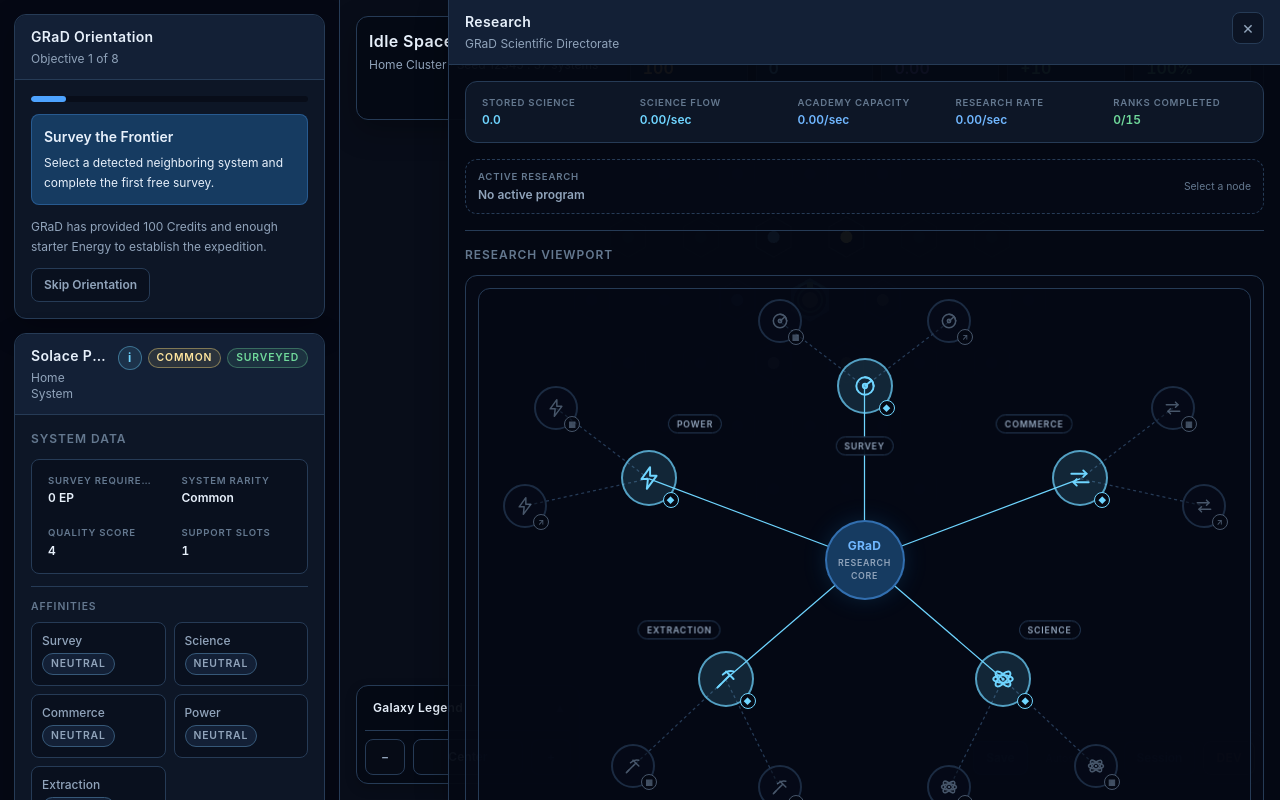
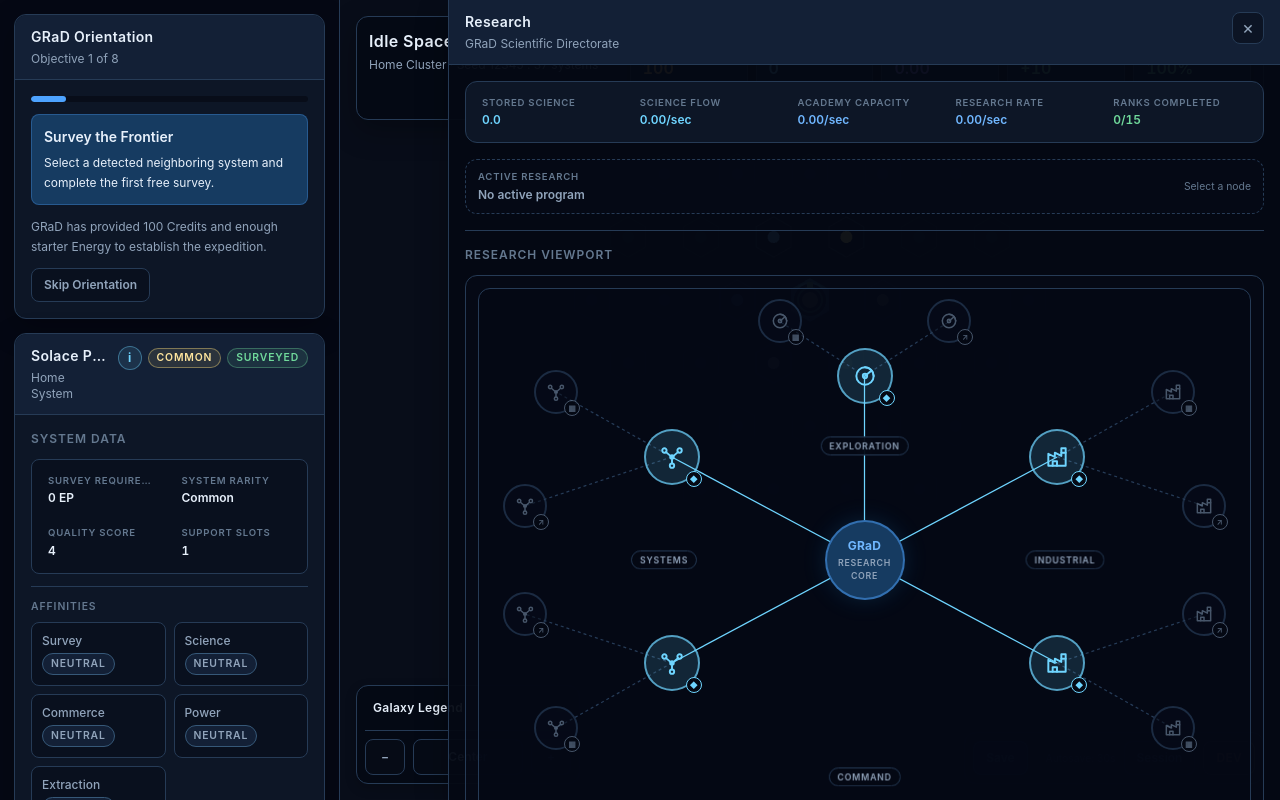
Before and after one commit to michael-speer87/idle-space-exploration, a React (Vite) app: page / in a window 1280 px wide. Both pictures are taken after a click on the button "Research". Built offline with nearby package versions, Linux system fonts and the light colour scheme.

Commit message:
refactor: organize research into directorates

```diff
--- a/src/components/research/ResearchNodeIcon.tsx
+++ b/src/components/research/ResearchNodeIcon.tsx
@@ -1,16 +1,19 @@
-import type { ReactNode } from "react";
 import type {
-    ResearchDiscipline,
-    ResearchNodeKind,
-} from "./researchWebLayout"
+  ReactNode,
+} from "react";
+
+import type {
+  ResearchDirectorate,
+  ResearchNodeKind,
+} from "./researchWebLayout";
 
 type ResearchNodeIconProps = {
-    discipline: ResearchDiscipline;
-    kind: ResearchNodeKind;
-}
+  directorate: ResearchDirectorate;
+  kind: ResearchNodeKind;
+};
 
 export function ResearchNodeIcon({
-  discipline,
+  directorate,
   kind,
 }: ResearchNodeIconProps) {
   return (
@@ -30,12 +33,14 @@ export function ResearchNodeIcon({
         strokeLinecap="round"
         strokeLinejoin="round"
       >
-        {getDisciplineGlyph(discipline)}
+        {getDirectorateGlyph(
+          directorate,
+        )}
       </svg>
 
       <span
         className="
-          absolute -right-1 -bottom-1
+          absolute -bottom-1 -right-1
           flex h-4 w-4
           items-center justify-center
           rounded-full border
@@ -51,77 +56,108 @@ export function ResearchNodeIcon({
   );
 }
 
-function getDisciplineGlyph(
-  discipline: ResearchDiscipline,
+function getDirectorateGlyph(
+  directorate: ResearchDirectorate,
 ): ReactNode {
-  switch (discipline) {
-    case "survey":
+  switch (directorate) {
+    case "exploration":
       return (
         <>
-          <circle cx="12" cy="12" r="8" />
-          <circle cx="12" cy="12" r="2" />
-          <path d="M12 12L18 7" />
-          <path d="M12 4A8 8 0 0 1 20 12" />
-        </>
-      );
-
-    case "commerce":
-      return (
-        <>
-          <path d="M4 8H18" />
-          <path d="M15 5L18 8L15 11" />
-          <path d="M20 16H6" />
-          <path d="M9 13L6 16L9 19" />
-        </>
-      );
-
-    case "science":
-      return (
-        <>
-          <ellipse
-            cx="12"
-            cy="12"
-            rx="9"
-            ry="3.5"
-          />
-          <ellipse
-            cx="12"
-            cy="12"
-            rx="3.5"
-            ry="9"
-            transform="rotate(45 12 12)"
-          />
-          <ellipse
-            cx="12"
-            cy="12"
-            rx="3.5"
-            ry="9"
-            transform="rotate(-45 12 12)"
-          />
           <circle
             cx="12"
             cy="12"
-            r="1.5"
-            fill="currentColor"
-            stroke="none"
+            r="8"
+          />
+
+          <circle
+            cx="12"
+            cy="12"
+            r="2"
+          />
+
+          <path d="M12 12L18 7" />
+
+          <path
+            d="
+              M12 4
+              A8 8 0 0 1
+              20 12
+            "
           />
         </>
       );
 
-    case "power":
+    case "industrial":
       return (
         <>
-          <path d="M13 2L5 13H11L10 22L19 10H13L13 2Z" />
+          <path
+            d="
+              M4 20V9
+              L10 12V8
+              L16 11V4
+              H20V20
+              H4Z
+            "
+          />
+
+          <path d="M8 20V16H12V20" />
+          <path d="M16 8H20" />
         </>
       );
 
-    case "extraction":
+    case "systems":
       return (
         <>
-          <path d="M5 19L15 9" />
-          <path d="M12 5L19 12" />
-          <path d="M9 8C12 5 15 4 19 5" />
-          <path d="M4 20L7 17" />
+          <circle
+            cx="12"
+            cy="12"
+            r="2.5"
+            fill="currentColor"
+            stroke="none"
+          />
+
+          <circle
+            cx="5"
+            cy="6"
+            r="2"
+          />
+
+          <circle
+            cx="19"
+            cy="6"
+            r="2"
+          />
+
+          <circle
+            cx="12"
+            cy="20"
+            r="2"
+          />
+
+          <path d="M6.5 7.5L10 10.5" />
+          <path d="M17.5 7.5L14 10.5" />
+          <path d="M12 14.5V18" />
+        </>
+      );
+
+    case "command":
+      return (
+        <>
+          <path
+            d="
+              M12 3
+              L19 6V11
+              C19 15.5
+              16.2 19
+              12 21
+              C7.8 19
+              5 15.5
+              5 11V6
+              L12 3Z
+            "
+          />
+
+          <path d="M9 12L11 14L15 10" />
         </>
       );
   }
--- a/src/components/research/ResearchWeb.tsx
+++ b/src/components/research/ResearchWeb.tsx
@@ -9,7 +9,7 @@ import {
   RESEARCH_WEB_CONNECTIONS,
   RESEARCH_WEB_LAYOUT,
   RESEARCH_WEB_PROJECT_IDS,
-  type ResearchDiscipline,
+  type ResearchDirectorate,
   type ResearchNodeKind,
   type ResearchWebNodeLayout,
   type ResearchWebPointId,
@@ -17,35 +17,31 @@ import {
 import { ResearchNodeIcon } from "./ResearchNodeIcon";
 import { useEffect, useRef } from "react";
 
-const RESEARCH_DISCIPLINE_LABELS: Array<{
-  discipline: ResearchDiscipline;
-  x: number;
-  y: number;
-}> = [
+const RESEARCH_DIRECTORATE_LABELS:
+  Array<{
+    directorate: ResearchDirectorate;
+    x: number;
+    y: number;
+  }> = [
     {
-      discipline: "survey",
+      directorate: "exploration",
       x: 50,
       y: 29,
     },
     {
-      discipline: "commerce",
-      x: 72,
-      y: 25,
+      directorate: "industrial",
+      x: 76,
+      y: 50,
     },
     {
-      discipline: "science",
-      x: 74,
-      y: 63,
+      directorate: "systems",
+      x: 24,
+      y: 50,
     },
     {
-      discipline: "extraction",
-      x: 26,
-      y: 63,
-    },
-    {
-      discipline: "power",
-      x: 28,
-      y: 25,
+      directorate: "command",
+      x: 50,
+      y: 90,
     },
   ];
 
@@ -145,7 +141,7 @@ export function ResearchWeb({
           bg-ise-void/55
         "
         role="group"
-        aria-label="Research technology web"
+        aria-label="Research directorate web"
       >
         <ResearchConnectionLayer
           research={research}
@@ -154,11 +150,11 @@ export function ResearchWeb({
 
         <ResearchCore />
 
-        {RESEARCH_DISCIPLINE_LABELS.map(
-          ({ discipline, x, y }) => (
-            <ResearchDisciplineLabel
-              key={discipline}
-              discipline={discipline}
+        {RESEARCH_DIRECTORATE_LABELS.map(
+          ({ directorate, x, y }) => (
+            <ResearchDirectorateLabel
+              key={directorate}
+              directorate={directorate}
               x={x}
               y={y}
             />
@@ -226,7 +222,7 @@ export function ResearchWeb({
             <ResearchNodeButton
               key={projectId}
               projectId={projectId}
-              discipline={layout.discipline}
+              directorate={layout.directorate}
               kind={layout.kind}
               x={layout.x}
               y={layout.y}
@@ -405,17 +401,17 @@ function ResearchCore() {
   );
 }
 
-type ResearchDisciplineLabelProps = {
-  discipline: ResearchDiscipline;
+type ResearchDirectorateLabelProps = {
+  directorate: ResearchDirectorate;
   x: number;
   y: number;
 };
 
-function ResearchDisciplineLabel({
-  discipline,
+function ResearchDirectorateLabel({
+  directorate,
   x,
   y,
-}: ResearchDisciplineLabelProps) {
+}: ResearchDirectorateLabelProps) {
   return (
     <span
       className="
@@ -433,7 +429,7 @@ function ResearchDisciplineLabel({
       }}
       aria-hidden="true"
     >
-      {formatDisciplineName(discipline)}
+      {formatDirectorateName(directorate)}
     </span>
   );
 }
@@ -496,7 +492,7 @@ function ResearchWebKeyItem({
 
 type ResearchNodeButtonProps = {
   projectId: ResearchProjectId;
-  discipline: ResearchDiscipline;
+  directorate: ResearchDirectorate;
   kind: ResearchNodeKind;
   x: number;
   y: number;
@@ -520,7 +516,7 @@ type ResearchNodeButtonProps = {
 
 function ResearchNodeButton({
   projectId,
-  discipline,
+  directorate,
   kind,
   x,
   y,
@@ -654,7 +650,7 @@ function ResearchNodeButton({
         }}
       >
         <ResearchNodeIcon
-          discipline={discipline}
+          directorate={directorate}
           kind={kind}
         />
 
@@ -709,7 +705,7 @@ function ResearchNodeButton({
         nextRankNumber={nextRankNumber}
         progressPercent={progressPercent}
         stateLabel={stateLabel}
-        discipline={discipline}
+        directorate={directorate}
         kind={kind}
         canStart={canStart}
         isActive={isActive}
@@ -799,7 +795,7 @@ type ResearchNodeTooltipProps = {
   nextRankNumber: number | null;
   progressPercent: number;
   stateLabel: string;
-  discipline: ResearchDiscipline;
+  directorate: ResearchDirectorate;
   kind: ResearchNodeKind;
   canStart: boolean;
   isActive: boolean;
@@ -823,7 +819,7 @@ function ResearchNodeTooltip({
   nextRankNumber,
   progressPercent,
   stateLabel,
-  discipline,
+  directorate,
   kind,
   canStart,
   isActive,
@@ -911,7 +907,7 @@ function ResearchNodeTooltip({
       tracking-[0.06em] text-ise-text-muted
     "
         >
-          {formatDisciplineName(discipline)}
+          {formatDirectorateName(directorate)}
         </span>
 
         <span
@@ -1108,31 +1104,27 @@ function formatPrerequisiteNames(
         programId,
         requiredRank,
       }) =>
-        `${
-          RESEARCH_PROGRAMS[programId]
-            .name
+        `${RESEARCH_PROGRAMS[programId]
+          .name
         } Rank ${requiredRank}`,
     )
     .join(", ");
 }
 
-function formatDisciplineName(
-  discipline: ResearchDiscipline,
+function formatDirectorateName(
+  directorate: ResearchDirectorate,
 ): string {
-  switch (discipline) {
-    case "survey":
-      return "Survey";
+  switch (directorate) {
+    case "exploration":
+      return "Exploration";
 
-    case "commerce":
-      return "Commerce";
+    case "industrial":
+      return "Industrial";
 
-    case "science":
-      return "Science";
+    case "systems":
+      return "Systems";
 
-    case "power":
-      return "Power";
-
-    case "extraction":
-      return "Extraction";
+    case "command":
+      return "Command";
   }
 }
--- a/src/components/research/researchWebLayout.ts
+++ b/src/components/research/researchWebLayout.ts
@@ -1,11 +1,20 @@
-import type { ResearchProjectId } from "../../game/config/research";
+import type {
+  ResearchProjectId,
+} from "../../game/config/research";
 
-export type ResearchDiscipline =
-  | "survey"
-  | "commerce"
-  | "science"
-  | "power"
-  | "extraction";
+export type ResearchDirectorate =
+  | "exploration"
+  | "industrial"
+  | "systems"
+  | "command";
+
+export const RESEARCH_DIRECTORATE_IDS:
+  readonly ResearchDirectorate[] = [
+    "exploration",
+    "industrial",
+    "systems",
+    "command",
+  ];
 
 export type ResearchNodeKind =
   | "foundation"
@@ -15,7 +24,7 @@ export type ResearchNodeKind =
 export type ResearchWebNodeLayout = {
   x: number;
   y: number;
-  discipline: ResearchDiscipline;
+  directorate: ResearchDirectorate;
   kind: ResearchNodeKind;
 };
 
@@ -34,119 +43,136 @@ export const RESEARCH_WEB_CENTER = {
 } as const;
 
 export const RESEARCH_WEB_LAYOUT = {
+  /*
+   * Exploration Directorate
+   */
+
   improved_survey_arrays: {
     x: 50,
-    y: 18,
-    discipline: "survey",
+    y: 16,
+    directorate: "exploration",
     kind: "foundation",
   },
 
   auxiliary_survey_instrumentation: {
     x: 39,
     y: 6,
-    discipline: "survey",
+    directorate: "exploration",
     kind: "infrastructure",
   },
 
   deep_range_telemetry: {
     x: 61,
     y: 6,
-    discipline: "survey",
+    directorate: "exploration",
     kind: "performance",
   },
 
+  /*
+   * Industrial Directorate
+   */
+
   commerce_optimization: {
-    x: 78,
-    y: 35,
-    discipline: "commerce",
+    x: 75,
+    y: 31,
+    directorate: "industrial",
     kind: "foundation",
   },
 
   regional_trade_networks: {
     x: 90,
-    y: 22,
-    discipline: "commerce",
+    y: 19,
+    directorate: "industrial",
     kind: "infrastructure",
   },
 
   interstellar_market_forecasting: {
     x: 94,
     y: 40,
-    discipline: "commerce",
-    kind: "performance",
-  },
-
-  applied_science_methods: {
-    x: 68,
-    y: 72,
-    discipline: "science",
-    kind: "foundation",
-  },
-
-  distributed_research_facilities: {
-    x: 80,
-    y: 88,
-    discipline: "science",
-    kind: "infrastructure",
-  },
-
-  parallel_analysis_protocols: {
-    x: 61,
-    y: 92,
-    discipline: "science",
+    directorate: "industrial",
     kind: "performance",
   },
 
   extraction_handling: {
-    x: 32,
-    y: 72,
-    discipline: "extraction",
+    x: 75,
+    y: 69,
+    directorate: "industrial",
     kind: "foundation",
   },
 
   industrial_refining_methods: {
-    x: 20,
-    y: 88,
-    discipline: "extraction",
+    x: 90,
+    y: 81,
+    directorate: "industrial",
     kind: "infrastructure",
   },
 
   advanced_material_processing: {
-    x: 39,
-    y: 92,
-    discipline: "extraction",
+    x: 94,
+    y: 60,
+    directorate: "industrial",
     kind: "performance",
   },
 
+  /*
+   * Systems Directorate
+   */
+
   power_relay_efficiency: {
-    x: 22,
-    y: 35,
-    discipline: "power",
+    x: 25,
+    y: 31,
+    directorate: "systems",
     kind: "foundation",
   },
 
   localized_power_infrastructure: {
     x: 10,
-    y: 22,
-    discipline: "power",
+    y: 19,
+    directorate: "systems",
     kind: "infrastructure",
   },
 
   adaptive_grid_balancing: {
     x: 6,
     y: 40,
-    discipline: "power",
+    directorate: "systems",
+    kind: "performance",
+  },
+
+  applied_science_methods: {
+    x: 25,
+    y: 69,
+    directorate: "systems",
+    kind: "foundation",
+  },
+
+  distributed_research_facilities: {
+    x: 10,
+    y: 81,
+    directorate: "systems",
+    kind: "infrastructure",
+  },
+
+  parallel_analysis_protocols: {
+    x: 6,
+    y: 60,
+    directorate: "systems",
     kind: "performance",
   },
 } satisfies Partial<
-  Record<ResearchProjectId, ResearchWebNodeLayout>
+  Record<
+    ResearchProjectId,
+    ResearchWebNodeLayout
+  >
 >;
 
-export const RESEARCH_WEB_PROJECT_IDS = Object.keys(
+export const RESEARCH_WEB_PROJECT_IDS =
+  Object.keys(
     RESEARCH_WEB_LAYOUT,
   ) as ResearchProjectId[];
 
-export const RESEARCH_WEB_CONNECTIONS: ResearchWebConnection[] = [
+export const RESEARCH_WEB_CONNECTIONS:
+  ResearchWebConnection[] = [
     {
       from: "research_core",
       to: "improved_survey_arrays",
```
Also changed, not shown: 1 other file (tests, documents, lock files or other folders). Lines whose indentation alone changed are shown as unchanged.
